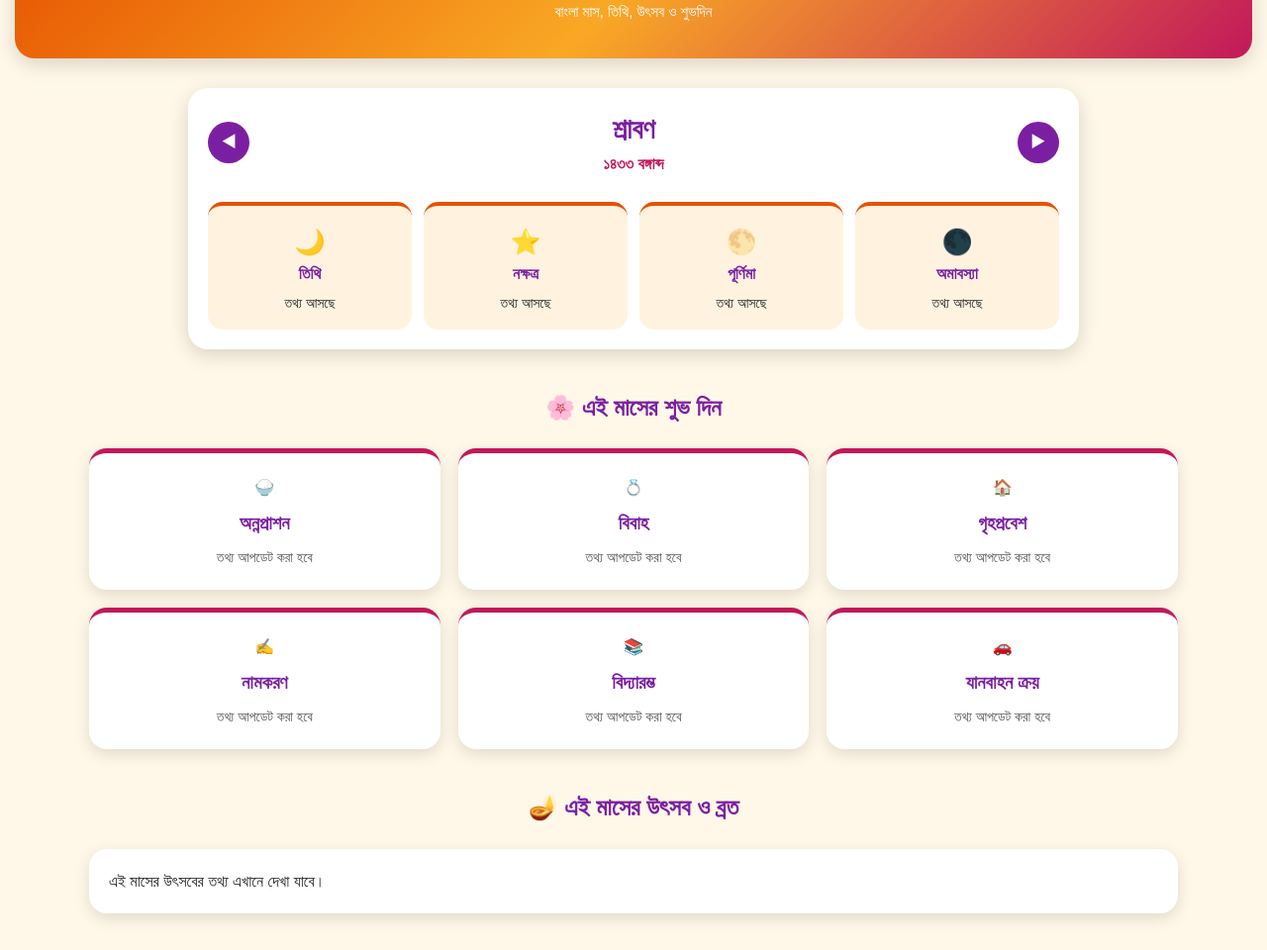
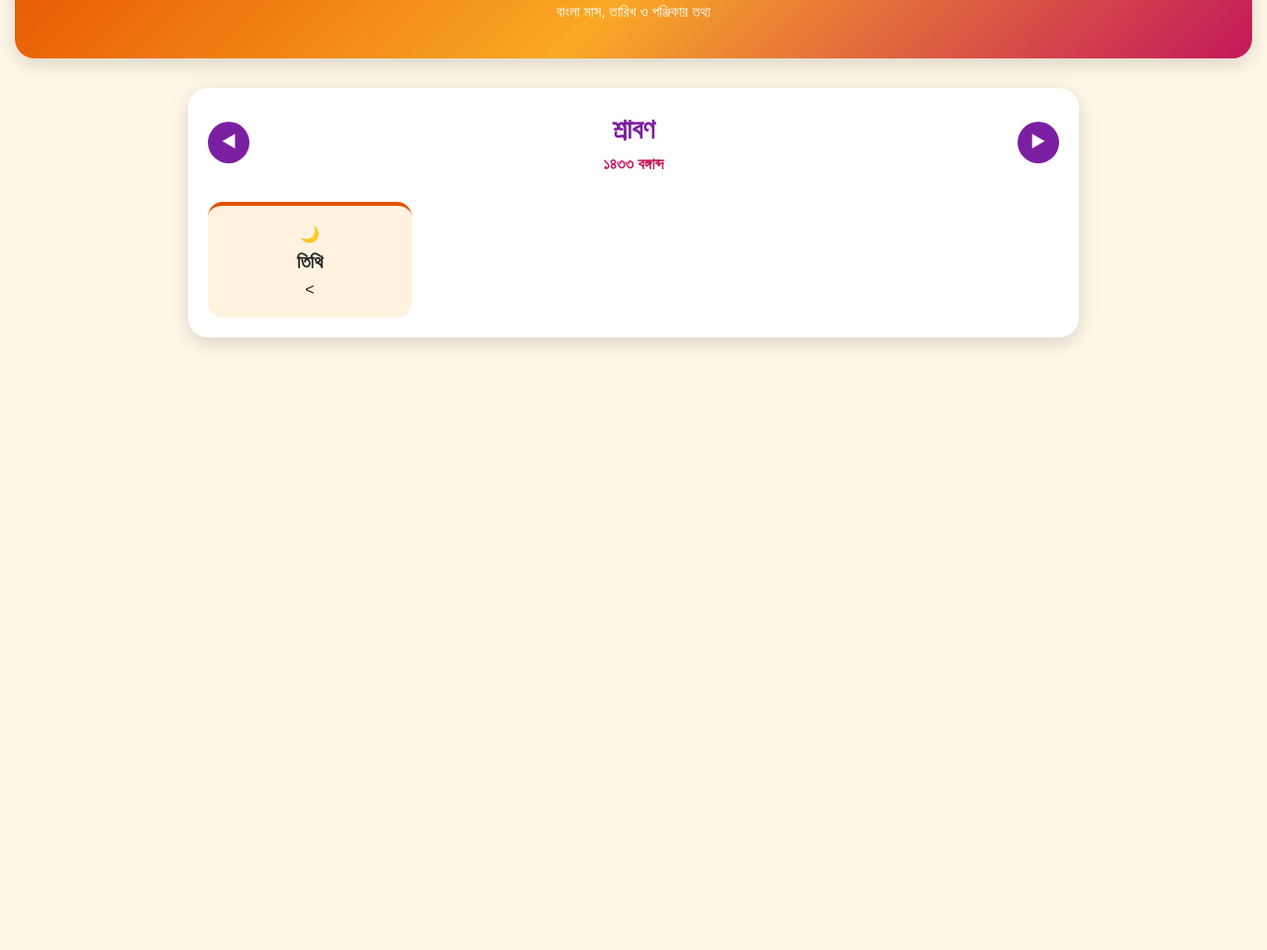
Before and after one commit to chakmansur/chakmansur, a plain HTML site: page calendar.html in a window 1280 px wide. Shown: the part 196-1156 px from the top of the page at 99% size. After the commit the page ends 800 px from the top, so only its background shows below. Drawn offline with Linux system fonts and the light colour scheme.

Commit message:
Enhance calendar.html with emojis and text updates
Updated title and headings to include calendar emoji. Modified text for better clarity.

```diff
--- a/calendar.html
+++ b/calendar.html
@@ -2,13 +2,13 @@
 <html lang="bn">
 
 <head>
-    <meta charset="UTF-8">
-    <meta name="viewport" content="width=device-width, initial-scale=1.0">
+<meta charset="UTF-8">
+<meta name="viewport" content="width=device-width, initial-scale=1.0">
 
-    <title>বাংলা পঞ্জিকা | চকমনসুর বানীশ্রী সংঘ</title>
+<title>📅 বাংলা পঞ্জিকা | চকমনসুর বানীশ্রী সংঘ</title>
 
-    <link rel="stylesheet" href="calendar.css">
-    <link rel="icon" href="images/favicon.png">
+<link rel="stylesheet" href="calendar.css">
+<link rel="icon" href="images/favicon.png">
 </head>
 
 <body>
@@ -31,16 +31,18 @@
 </header>
 
 
+<!-- =========================
+     ১. বাংলা পঞ্জিকা
+========================= -->
+
 <section class="hero">
 
-    <h1>📜 বাংলা পঞ্জিকা</h1>
+    <h1>📅 বাংলা পঞ্জিকা</h1>
 
-    <p>বাংলা মাস, তিথি, উৎসব ও শুভদিন</p>
+    <p>বাংলা মাস, তারিখ ও পঞ্জিকার তথ্য</p>
 
 </section>
 
-
-<!-- বাংলা পঞ্জিকা -->
 
 <section class="panchang-section">
 
@@ -63,108 +65,6 @@
         <div class="panchang-info">
 
             <div class="info-box">
-                <span>🌙</span>
-                <strong>তিথি</strong>
-                <p id="tithi">তথ্য আসছে</p>
-            </div>
-
-            <div class="info-box">
-                <span>⭐</span>
-                <strong>নক্ষত্র</strong>
-                <p id="nakshatra">তথ্য আসছে</p>
-            </div>
-
-            <div class="info-box">
-                <span>🌕</span>
-                <strong>পূর্ণিমা</strong>
-                <p id="purnima">তথ্য আসছে</p>
-            </div>
-
-            <div class="info-box">
-                <span>🌑</span>
-                <strong>অমাবস্যা</strong>
-                <p id="amavasya">তথ্য আসছে</p>
-            </div>
-
-        </div>
-
-    </div>
-
-</section>
-
-
-<!-- এই মাসের শুভ দিন -->
-
-<section class="section">
-
-    <h2>🌸 এই মাসের শুভ দিন</h2>
-
-    <div class="auspicious-grid">
-
-        <div class="auspicious-card">
-            🍚
-            <h3>অন্নপ্রাশন</h3>
-            <p id="annaprashan">তথ্য আপডেট করা হবে</p>
-        </div>
-
-        <div class="auspicious-card">
-            💍
-            <h3>বিবাহ</h3>
-            <p id="bibaha">তথ্য আপডেট করা হবে</p>
-        </div>
-
-        <div class="auspicious-card">
-            🏠
-            <h3>গৃহপ্রবেশ</h3>
-            <p id="grihapravesh">তথ্য আপডেট করা হবে</p>
-        </div>
-
-        <div class="auspicious-card">
-            ✍️
-            <h3>নামকরণ</h3>
-            <p id="namakaran">তথ্য আপডেট করা হবে</p>
-        </div>
-
-        <div class="auspicious-card">
-            📚
-            <h3>বিদ্যারম্ভ</h3>
-            <p id="vidyarambh">তথ্য আপডেট করা হবে</p>
-        </div>
-
-        <div class="auspicious-card">
-            🚗
-            <h3>যানবাহন ক্রয়</h3>
-            <p id="vehicle">তথ্য আপডেট করা হবে</p>
-        </div>
-
-    </div>
-
-</section>
-
-
-<!-- এই মাসের উৎসব -->
-
-<section class="section">
-
-    <h2>🪔 এই মাসের উৎসব ও ব্রত</h2>
-
-    <div id="festivalList" class="festival-list">
-
-        <p>এই মাসের উৎসবের তথ্য এখানে দেখা যাবে।</p>
-
-    </div>
-
-</section>
-
-
-<footer class="footer">
-
-    <h3>📜 বাংলা পঞ্জিকা</h3>
-
-    <p>চকমনসুর বানীশ্রী সংঘ</p>
-
-    <p>প্রতিষ্ঠিত - ১৯৬৫</p>
-
-    <p>© 2026 All Rights Reserved</p>
-
-</footer>
+                🌙
+                <h3>তিথি</h3>
+                <
```
